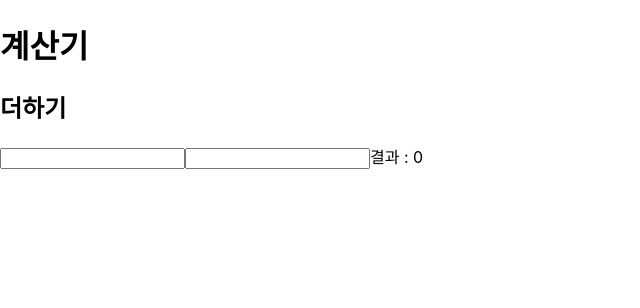
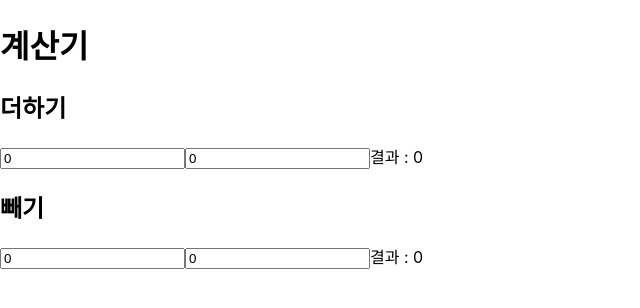
Before and after one commit to weniv/frontend-school-22-12-23, a React (Create React App) app: page / in a window 1280 px wide. Shown: the top 308 px of the page, without its empty margins (0-640 px from the left). Built offline with nearby package versions, Linux system fonts and the light colour scheme; the HTML template or start-up script is replaced by a standard one.

Commit message:
빼기컴포넌트 추가하기 그런데 빼기랑 더하기입력창의 값이 같이 동작했으면...

```diff
--- a/src/App.js
+++ b/src/App.js
@@ -1,24 +1,45 @@
 import React, { useEffect, useState } from "react"
 
 function AddCalculator() {
-  const [num1,setNum1] = useState(0)// useState라는 함수 실행결과로 배열이 나온다.
-  const [num2,setNum2] = useState(0)
-  useEffect(()=>console.log("값이바뀜"),[num1,num2])
-  console.log(num1,"함수실행 했을때 num1")
-
-  console.log("더하기 컴포넌트 함수가 실행되었습니다.")
+  const [num1, setNum1] = useState(0)
+  const [num2, setNum2] = useState(0)
+  const handleNum1 = (e)=>{
+    const newNum1= parseInt(e.target.value)
+    setNum1(newNum1)
+  }
+  const handleNum2 = (e)=>{
+    const newNum2= parseInt(e.target.value)
+    setNum2(newNum2)
+  }
   return(
     <div>
       <h2>더하기</h2>
-      <input type="number" name="num1" onChange={(e)=>{
-        setNum1(Number(e.target.value))
-        console.log(num1)//이 시점에서는 아직 값이 안바뀜
-        // 그럼 언제바뀜? -> 컴포넌트를 그려주는 함수가 새로 실행됐을때!
-        }}/>
-      <input type="number" name="num2" onChange={(e)=>{
-        setNum2(Number(e.target.value))
-      }}/>
+
+      <input type="number" name="num1" value={num1} onChange={handleNum1}/>
+      <input type="number" name="num2" value={num2} onChange={handleNum2}/>
       결과 : {num1+num2}
+    </div>
+
+  )
+}
+
+function SubCalculator() {
+  const [num1, setNum1] = useState(0)
+  const [num2, setNum2] = useState(0)
+  const handleNum1 = (e)=>{
+    const newNum1= parseInt(e.target.value)
+    setNum1(newNum1)
+  }
+  const handleNum2 = (e)=>{
+    const newNum2= parseInt(e.target.value)
+    setNum2(newNum2)
+  }
+  return(
+    <div>
+      <h2>빼기</h2>
+      <input type="number" name="num1" value={num1} onChange={handleNum1}/>
+      <input type="number" name="num2" value={num2} onChange={handleNum2}/>
+      결과 : {num1-num2}
     </div>
 
   )
@@ -29,6 +50,7 @@ function App() {
     <div>
       <h1>계산기</h1>
       <AddCalculator/>
+      <SubCalculator/>
     </div>
   );
 }
```
